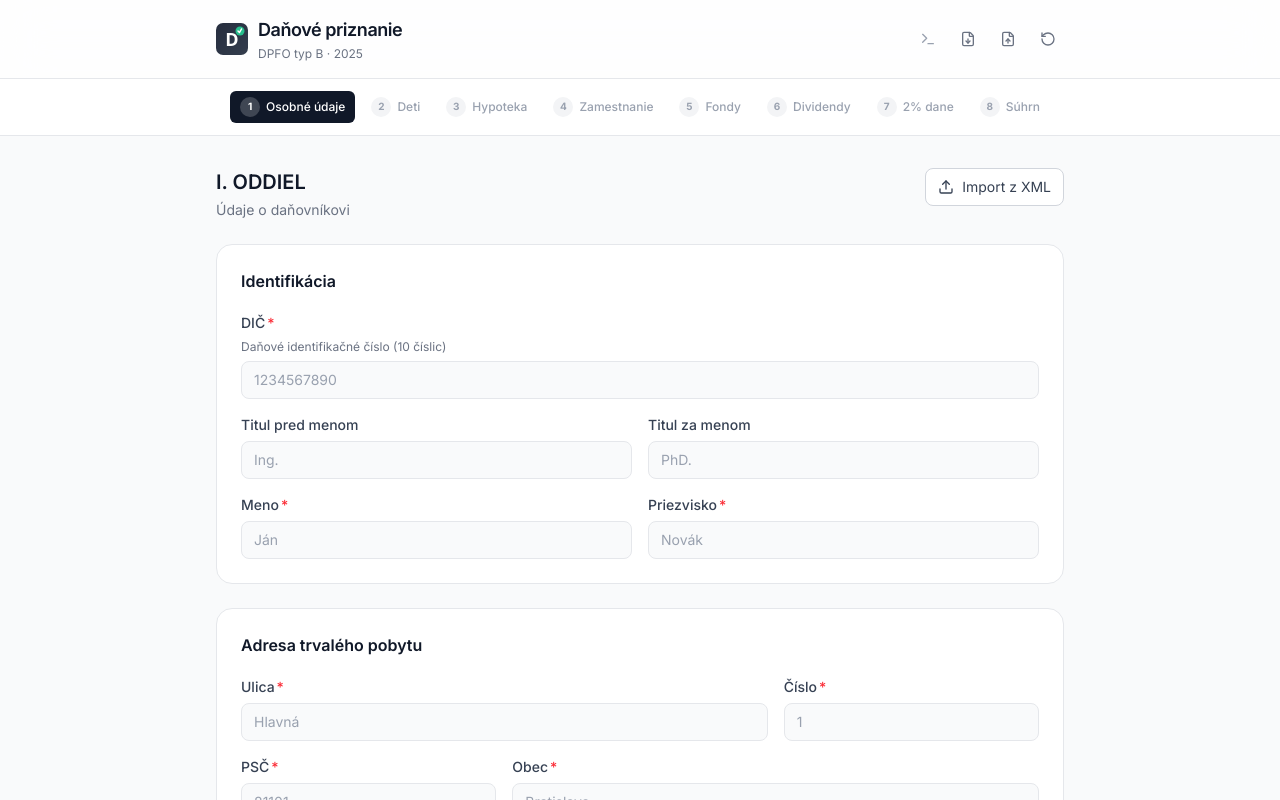
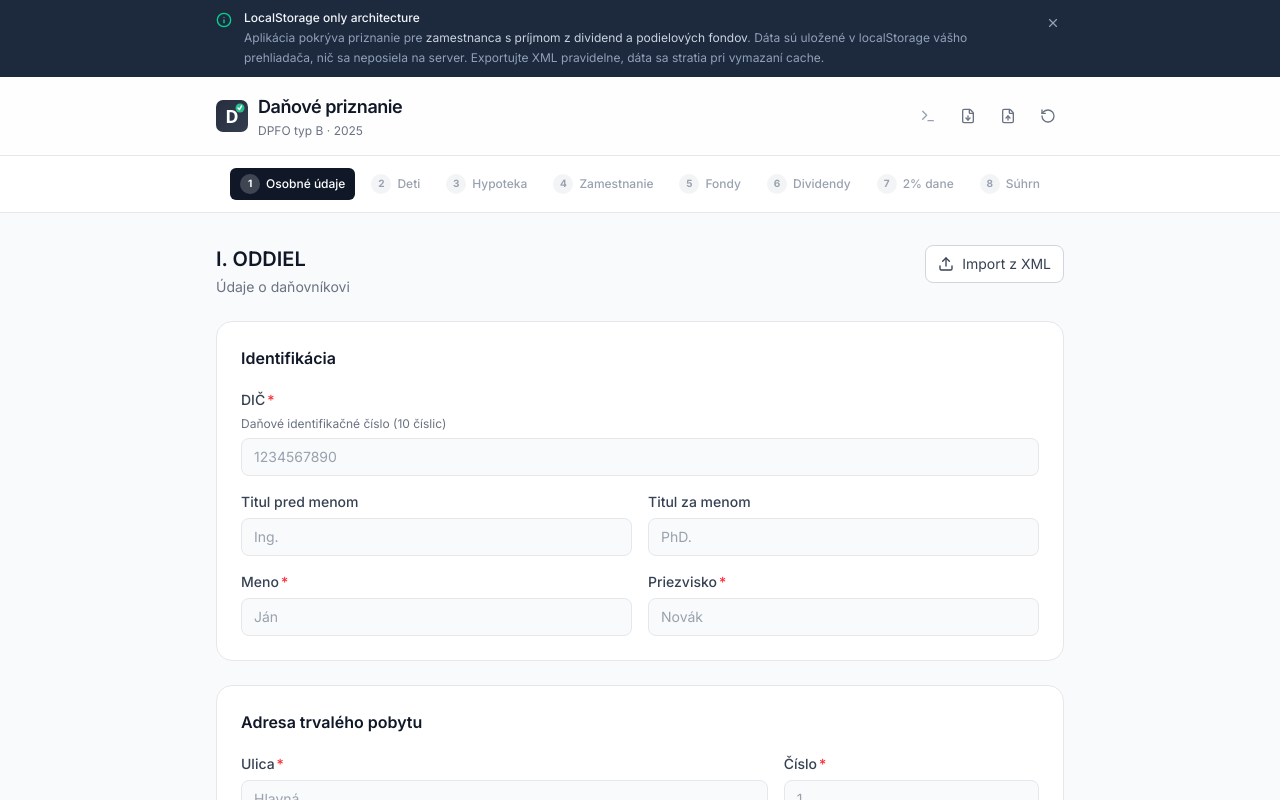
Before and after one commit to martin-gomola/danove-priznanie, a Next.js app: page / in a window 1280 px wide. Shown: the top 800 px of the page. Built offline with nearby package versions, Linux system fonts and the light colour scheme.

Commit message:
Add dismissable info notice about localStorage and use case scope
Dark banner at top explains data is stored locally, app covers DPFO typ B
for employed persons with dividend/mutual fund income. Persists dismissal
in localStorage.

```diff
--- a/src/components/wizard/WizardLayout.tsx
+++ b/src/components/wizard/WizardLayout.tsx
@@ -10,7 +10,11 @@ import {
   FileUp,
   Terminal,
   Github,
+  Info,
+  X,
 } from 'lucide-react';
+
+const NOTICE_DISMISSED_KEY = 'dane-priznanie-notice-dismissed';
 
 interface WizardLayoutProps {
   currentStep: number;
@@ -40,6 +44,16 @@ export function WizardLayout({
   children,
 }: WizardLayoutProps) {
   const fileInputRef = React.useRef<HTMLInputElement>(null);
+  const [noticeDismissed, setNoticeDismissed] = React.useState(true); // default hidden to avoid flash
+
+  React.useEffect(() => {
+    setNoticeDismissed(localStorage.getItem(NOTICE_DISMISSED_KEY) === '1');
+  }, []);
+
+  const dismissNotice = () => {
+    setNoticeDismissed(true);
+    localStorage.setItem(NOTICE_DISMISSED_KEY, '1');
+  };
 
   const handleImportClick = () => {
     fileInputRef.current?.click();
@@ -55,6 +69,32 @@ export function WizardLayout({
 
   return (
     <div className="min-h-screen flex flex-col bg-gray-50 text-gray-900">
+      {/* Info notice */}
+      {!noticeDismissed && (
+        <div className="shrink-0 bg-slate-800 text-slate-200 text-xs relative z-50">
+          <div className="max-w-4xl mx-auto px-6 py-2.5 flex items-start gap-3">
+            <Info className="w-4 h-4 text-emerald-400 shrink-0 mt-0.5" />
+            <div className="flex-1 space-y-0.5">
+              <p className="font-medium text-slate-100">
+              LocalStorage only architecture
+              </p>
+              <p className="text-slate-400 leading-relaxed">
+                Aplikácia pokrýva priznanie pre <span className="text-slate-300">zamestnanca s príjmom z dividend a podielových fondov</span>.
+                Dáta sú uložené v localStorage vášho prehliadača, nič sa neposiela na server.
+                Exportujte XML pravidelne, dáta sa stratia pri vymazaní cache.
+              </p>
+            </div>
+            <button
+              onClick={dismissNotice}
+              className="p-1 rounded hover:bg-slate-700 text-slate-400 hover:text-slate-200 transition-colors shrink-0 mt-0.5"
+              aria-label="Zavrieť"
+            >
+              <X className="w-3.5 h-3.5" />
+            </button>
+          </div>
+        </div>
+      )}
+
       {/* Header */}
       <header className="shrink-0 border-b border-gray-200 bg-white/80 backdrop-blur-xl sticky top-0 z-50">
         <div className="max-w-4xl mx-auto px-6 py-4">
```
